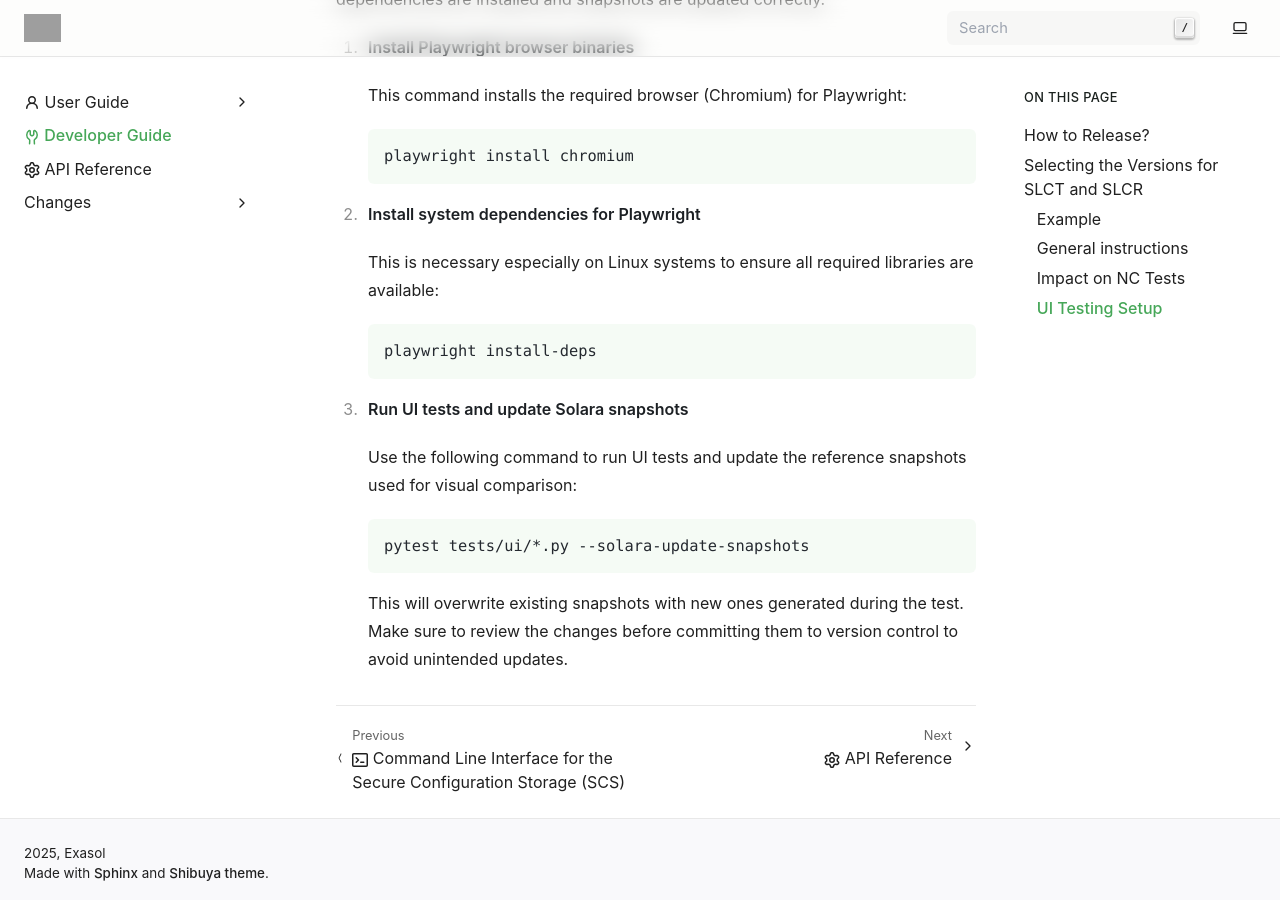
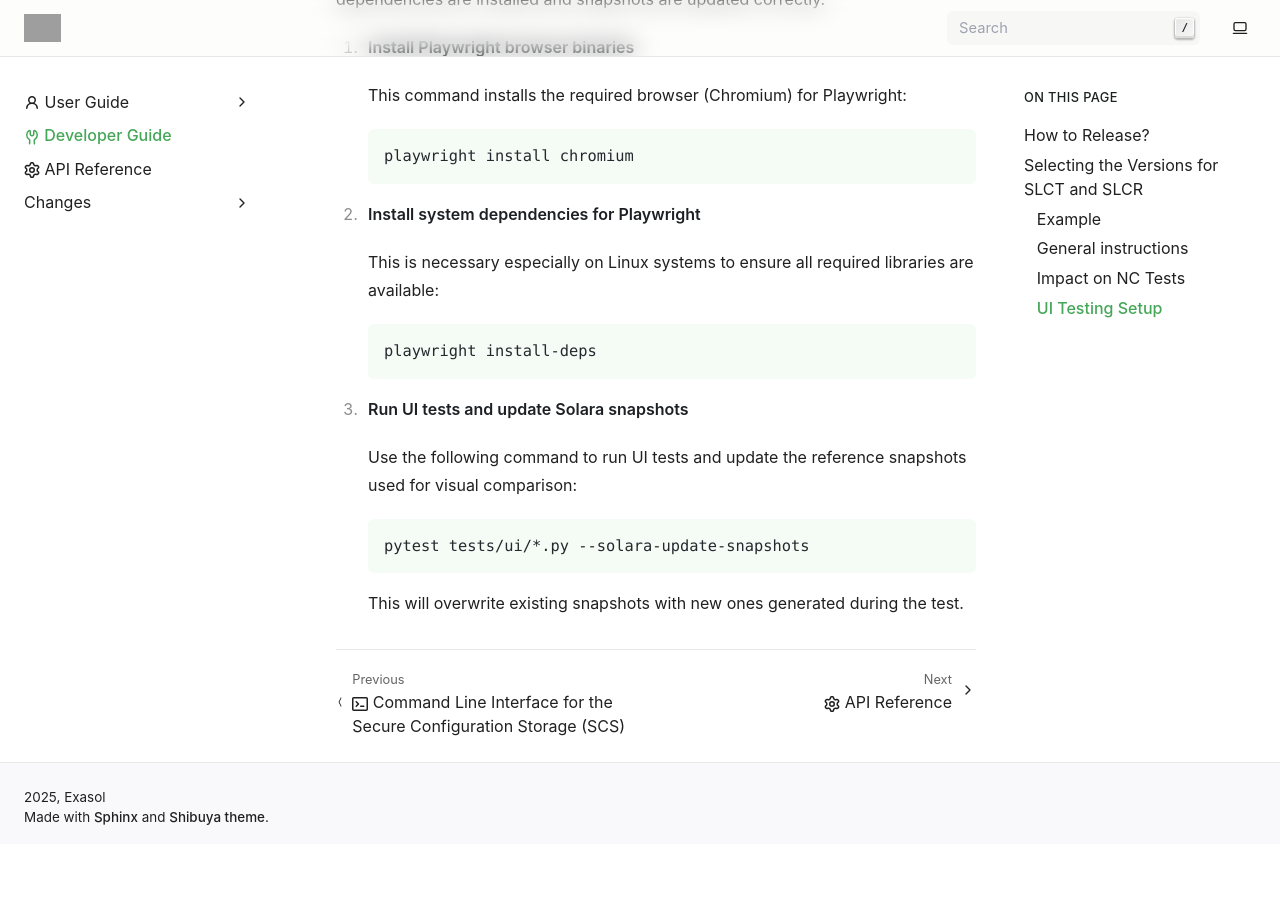
Before and after one commit to exasol/notebook-connector, a Sphinx documentation site: the page built from doc/developer_guide/developer-guide.rst, in a window 1280 px wide and 900 px high, scrolled down 2238 px. Built offline with Sphinx 7.4.7, drawn with Linux system fonts in a browser that asks for light colours; after the commit the page ends 3082 px from its top, so only the background shows below that; grey boxes are pictures that could not be loaded.

Commit message:
removed unwanted comment

```diff
--- a/doc/developer_guide/developer-guide.rst
+++ b/doc/developer_guide/developer-guide.rst
@@ -120,4 +120,4 @@ To run UI tests using Playwright and Pytest, follow these steps to ensure all de
 
       pytest tests/ui/*.py --solara-update-snapshots
 
-   This will overwrite existing snapshots with new ones generated during the test. Make sure to review the changes before committing them to version control to avoid unintended updates.
+   This will overwrite existing snapshots with new ones generated during the test.
```
